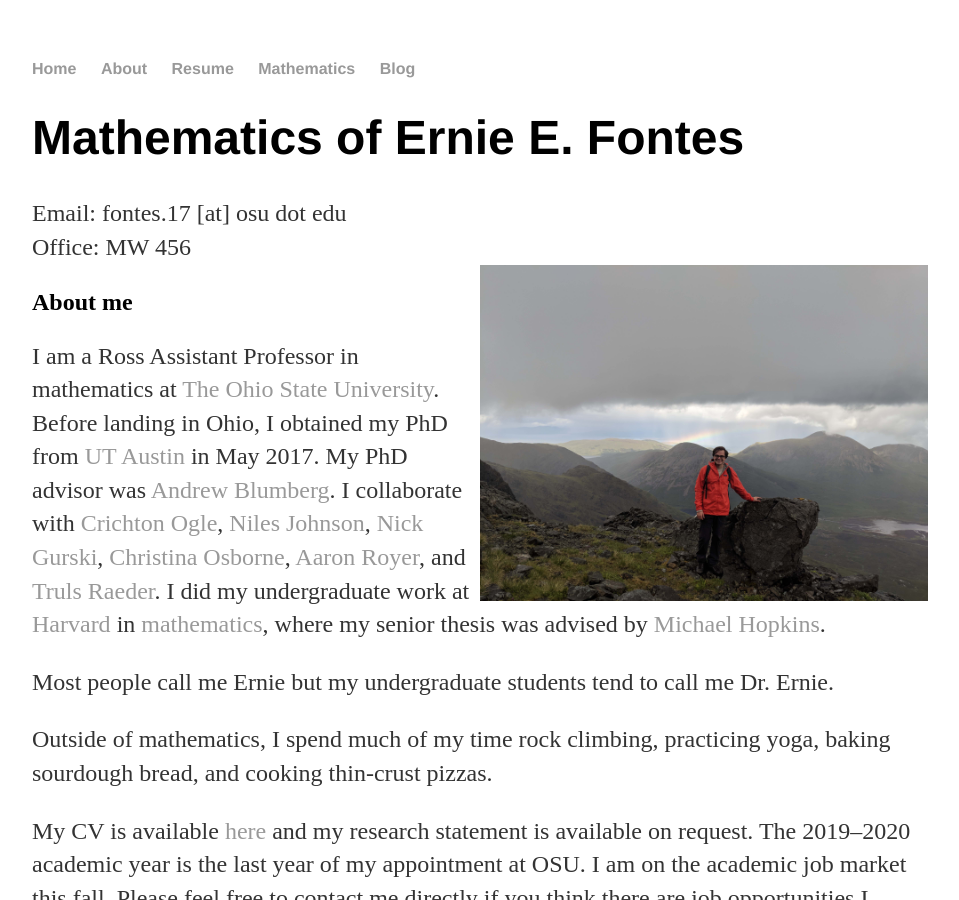
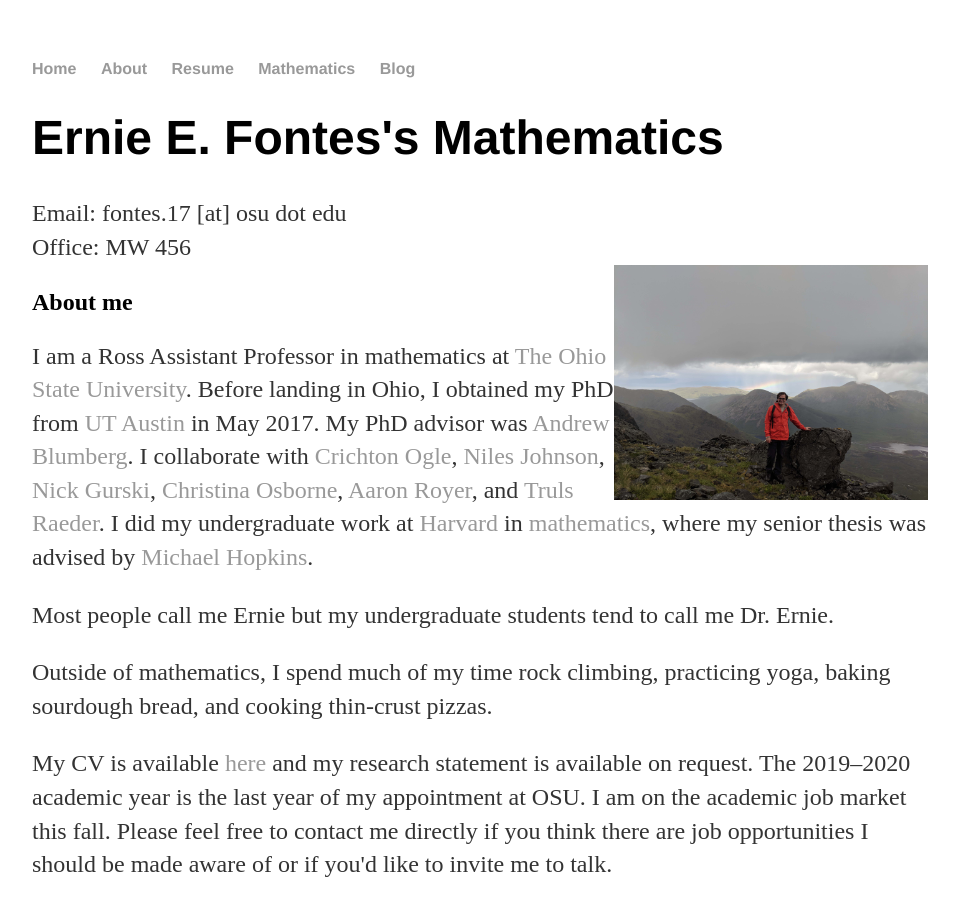
Before and after one commit to erniefontes/erniefontes.github.io, a Jekyll site: the page built from math/index.html, in a window 1280 px wide and 900 px high. Shown: the whole window, without its empty margins (160-1119 px from the left). Built offline with Jekyll 4.4.1, drawn with Linux system fonts in a browser that asks for light colours.

Commit message:
scaling again

```diff
--- a/math/index.html
+++ b/math/index.html
@@ -1,6 +1,6 @@
 ---
 layout: default
-title: Mathematics of Ernie E. Fontes
+title: Ernie E. Fontes's Mathematics
 ---
   <h1>{{ page.title }}</h1>
 
@@ -19,7 +19,7 @@ title: Mathematics of Ernie E. Fontes
     var img = '<img src=\"';
     var randomIndex = Math.floor(Math.random() * imageURLs.length);
     img += imageURLs[randomIndex];
-    img += '\" alt=\"Ernie in an impromptu picture.\" width=50% align="right"/>';
+    img += '\" alt=\"Ernie in an impromptu picture.\" width=35% align="right"/>';
     return img;
   }
 </script>
```
